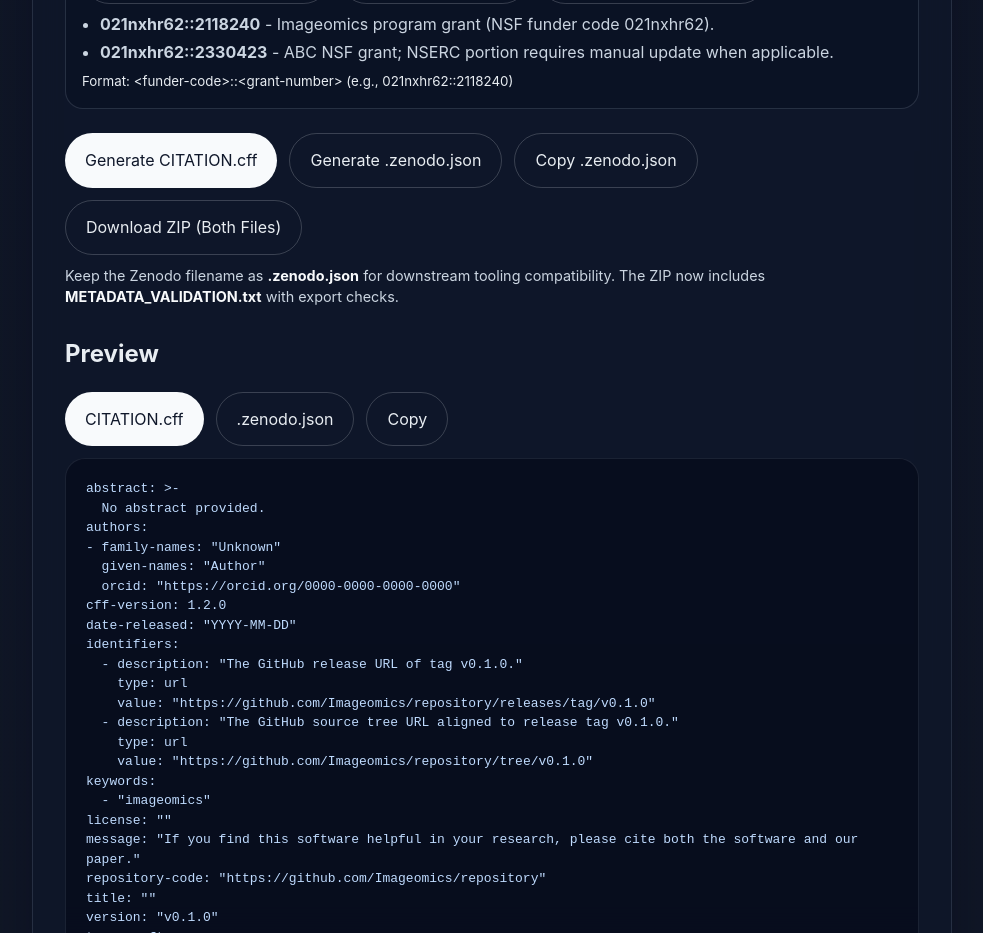
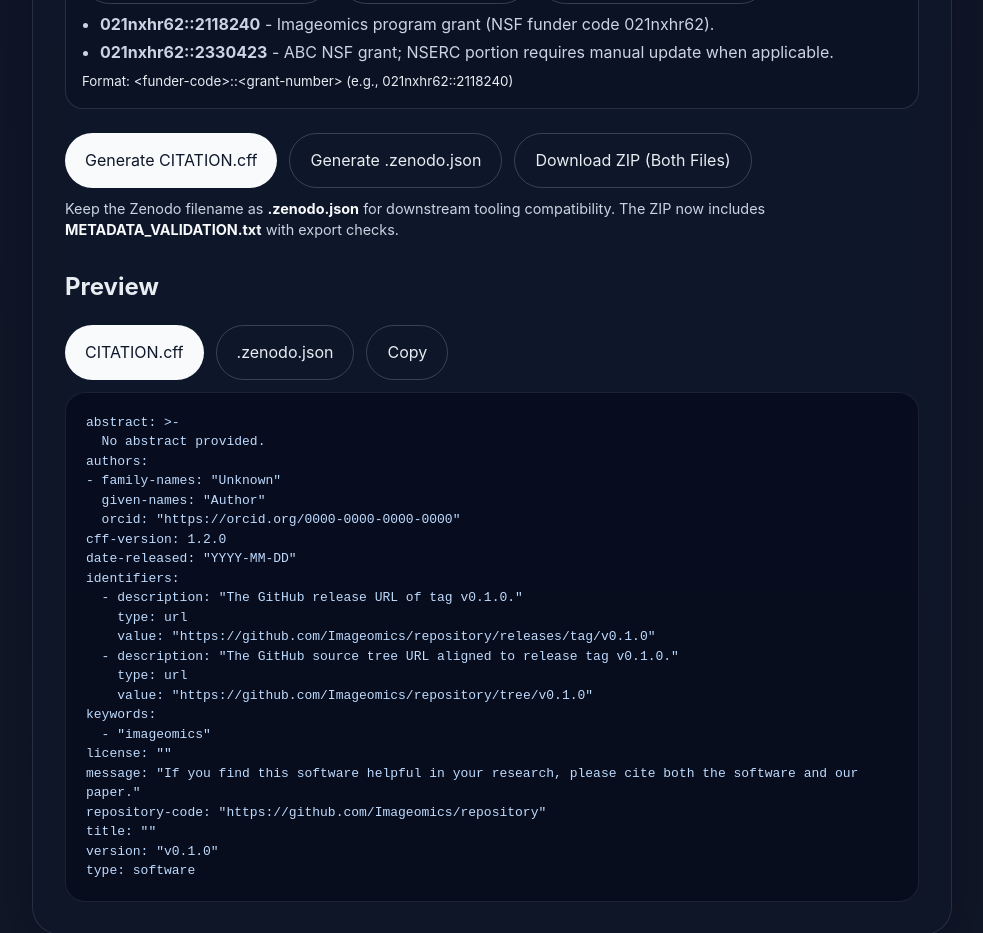
Before and after one commit to Imageomics/OpenCite, a React (Vite) app: page / in a window 1280 px wide. Shown: the part 3320-4253 px from the top of the page, without its empty margins (148-1131 px from the left). Built offline with nearby package versions, Linux system fonts and the light colour scheme.

Commit message:
chore(ui): remove Copy .zenodo.json action and related unused state/handler

```diff
--- a/src/App.jsx
+++ b/src/App.jsx
@@ -387,7 +387,6 @@
   const [isDownloadingZenodo, setIsDownloadingZenodo] = useState(false);
   const [previewType, setPreviewType] = useState('citation');
   const [copyState, setCopyState] = useState('idle');
-  const [copyZenodoState, setCopyZenodoState] = useState('idle');
   const [orcidSuggestions, setOrcidSuggestions] = useState({});
   const [exportNotice, setExportNotice] = useState({ kind: '', message: '', details: [] });
   const normalizedForm = useMemo(() => normalizeFormInput(form), [form]);
@@ -903,30 +902,6 @@
     }
   }
 
-  async function handleCopyZenodoJson() {
-    if (copyZenodoState !== 'idle') {
-      return;
-    }
-
-    try {
-      setCopyZenodoState('copying');
-
-      if (!navigator?.clipboard?.writeText) {
-        throw new Error('Clipboard API is unavailable in this browser context.');
-      }
-
-      await navigator.clipboard.writeText(zenodoPreview);
-      setCopyZenodoState('copied');
-    } catch (error) {
-      console.error('Could not copy .zenodo.json to clipboard:', error);
-      setCopyZenodoState('error');
-    } finally {
-      setTimeout(() => {
-        setCopyZenodoState('idle');
-      }, 2000);
-    }
-  }
-
   return (
     <main className="app-shell">
       <section className="card">
@@ -1274,20 +1249,6 @@
               </button>
               <button
                 type="button"
-                className="secondary"
-                onClick={handleCopyZenodoJson}
-                disabled={copyZenodoState !== 'idle'}
-              >
-                {copyZenodoState === 'copied'
-                  ? '✓ Copied .zenodo.json'
-                  : copyZenodoState === 'error'
-                    ? 'Copy .zenodo.json failed'
-                    : copyZenodoState === 'copying'
-                      ? 'Copying .zenodo.json...'
-                      : 'Copy .zenodo.json'}
-              </button>
-              <button
-                type="button"
                 className={`secondary ${isZipping ? 'loading-button' : ''}`}
                 onClick={handleDownloadZip}
                 disabled={isZipping}
```
